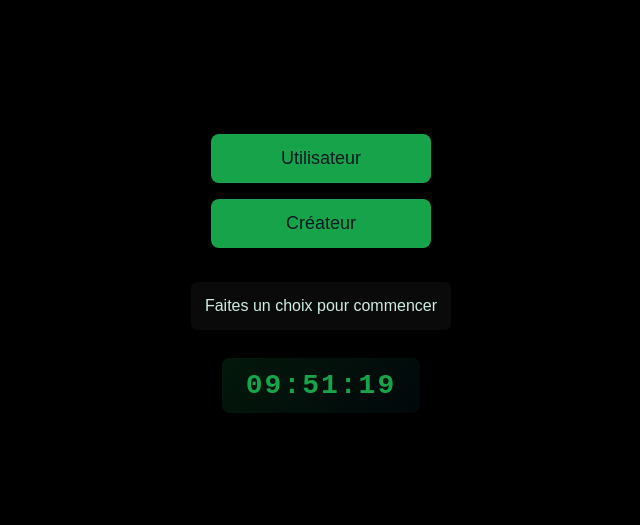
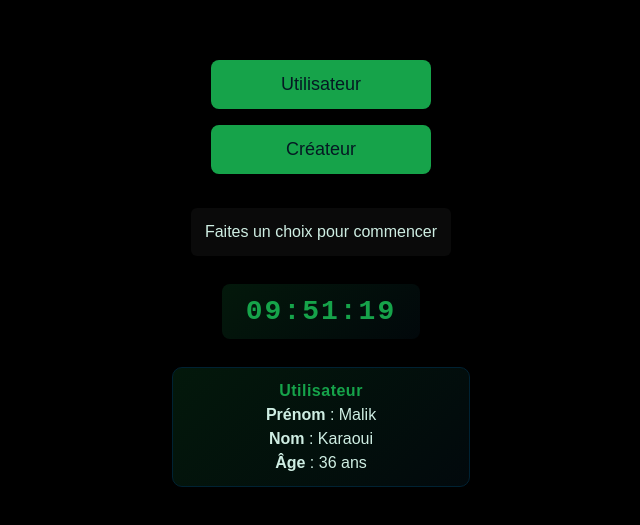
Before and after one commit to malikkaraoui/NOMADES_WEB_PROGRAMMER, a website: page index.html in a window 1280 px wide. Shown: the part 127-652 px from the top of the page, without its empty margins (319-959 px from the left). Drawn offline with Linux system fonts and the light colour scheme.

Commit message:
feat: affichage de l’utilisateur sous l’horloge (âge calculé) et ajustements de l’index

```diff
--- a/index.html
+++ b/index.html
@@ -70,6 +70,9 @@
 
     <!-- Horloge en temps réel -->
     <div class="clock" id="clock" aria-label="Horloge en temps réel">--:--:--</div>
+
+    <!-- Carte utilisateur (affichée sous l'horloge) -->
+    <div id="user-info" aria-label="Informations utilisateur" style="margin-top:12px; display:flex; align-items:center; justify-content:center; width:100%;"></div>
 
     <!-- Vues conditionnelles : user store et creator form -->
     <div id="user-store" style="display:none; margin-top:24px; width:100%; max-width:960px;">
@@ -177,6 +180,53 @@
       // Lancer l'horloge immédiatement et la mettre à jour chaque seconde
       updateClock();
       setInterval(updateClock, 1000);
+
+      // Calcule l'âge en années à partir d'une date de naissance (YYYY-MM-DD)
+      const computeAge = (dobStr) => {
+        const dob = new Date(dobStr);
+        const today = new Date();
+        let age = today.getFullYear() - dob.getFullYear();
+        const m = today.getMonth() - dob.getMonth();
+        if (m < 0 || (m === 0 && today.getDate() < dob.getDate())) age--;
+        return age;
+      };
+
+      // Rendu de la carte utilisateur sous l'horloge
+      const renderUser = (user) => {
+        const host = document.getElementById('user-info');
+        if (!host) return;
+        const age = typeof user.age === 'number' ? user.age : computeAge(user.dob);
+        host.innerHTML = `
+          <div style="
+            display:flex;
+            flex-direction:column;
+            gap:6px;
+            padding:14px 18px;
+            border-radius:10px;
+            background: linear-gradient(135deg, rgba(22,163,74,0.15), rgba(5,25,35,0.35));
+            color:#cfeee3;
+            box-shadow: 0 4px 12px rgba(0,0,0,0.3);
+            border:1px solid #023;
+            min-width:260px;
+            max-width:480px;
+            text-align:center;
+          ">
+            <div style="font-weight:700; letter-spacing:0.5px; color:#16a34a;">Utilisateur</div>
+            <div><strong>Prénom</strong> : ${user.prenom}</div>
+            <div><strong>Nom</strong> : ${user.nom}</div>
+            <div><strong>Âge</strong> : ${age} ans</div>
+          </div>
+        `;
+      };
+
+      // Créer et afficher l'utilisateur demandé
+      const user = {
+        nom: 'Karaoui',
+        prenom: 'Malik',
+        // On garde la date de naissance pour un calcul d'âge toujours exact
+        dob: '1989-03-11'
+      };
+      renderUser(user);
 
       /*
        * Marketplace rendering (minimaliste) :
```
